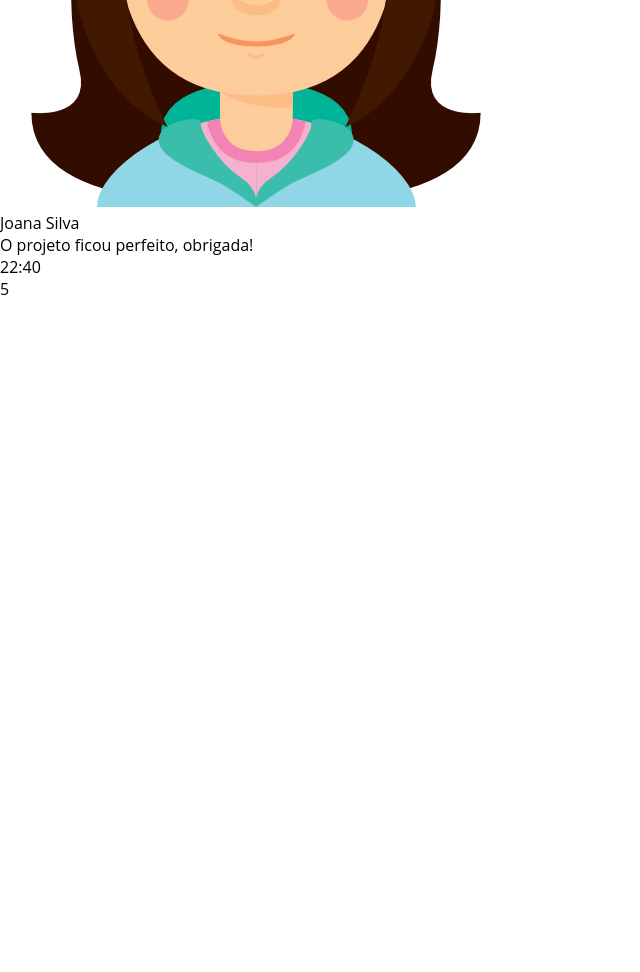
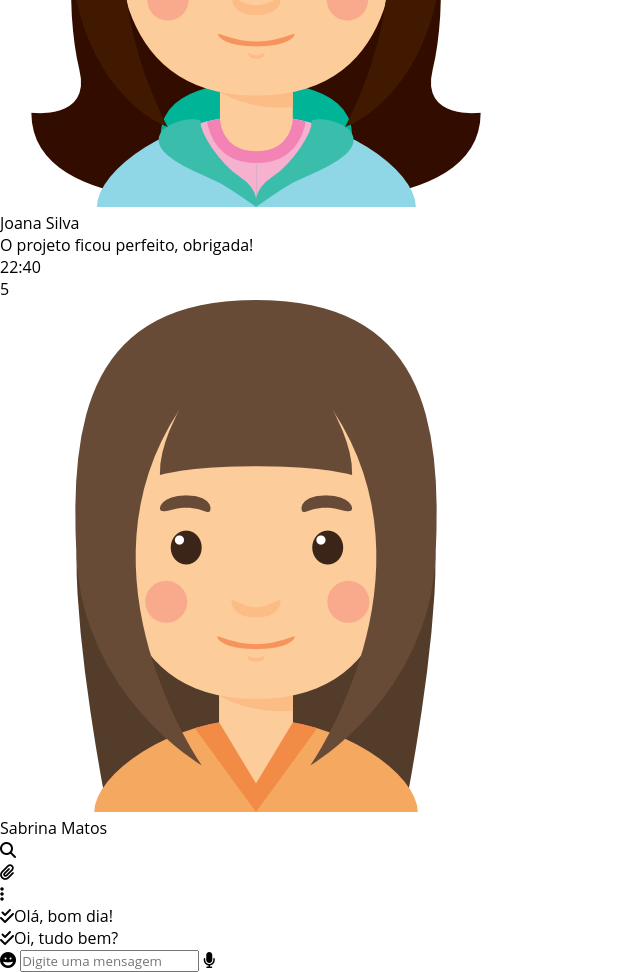
Before and after one commit to n4ju15/whatsapp-web, a plain HTML site: page index.html in a window 1280 px wide. Shown: the part 2121-3093 px from the top of the page, without its empty margins (0-640 px from the left). Before the commit the page ends 2421 px from the top, so only its background shows below. Drawn offline with Linux system fonts and the light colour scheme.

Commit message:
Estrutura HTML finalizada
Setando os estilos universais

```diff
--- a/index.html
+++ b/index.html
@@ -69,7 +69,29 @@
         </aside>
 
         <main class="chat-container">
-
+            <nav class="chat-navbar">
+                <div class="contactinfo-container">
+                    <img class="user-photo" src="./assets/avatar2.png" alt="usuario">
+                    <p class="user-name">Sabrina Matos</p>
+                </div>
+                <ul class="chattools-container">
+                    <li><i class="fas fa-search"></i></li>
+                    <li><i class="fas fa-paperclip"></i></li>
+                    <li><i class="fas fa-ellipsis-v"></i></li>
+                </ul>
+            </nav>
+            <div class="messages-container">
+                <div class="bg-image"></div>
+                <div class="chat-messages">
+                    <p class="guest-message"><i class="fas fa-check-double"></i>Olá, bom dia!</p>
+                    <p class="user-message"><i class="fas fa-check-double"></i>Oi, tudo bem?</p>
+                </div>
+            </div>
+            <div class="sendmessage-container">
+                <i class="fas fa-grin"></i>
+                <input id="chatmessage" type="text" name="message" class="userinput" placeholder="Digite uma mensagem">
+                <i class="fas fa-microphone"></i>
+            </div>
         </main>
     </div>
 </body>
--- a/styles.css
+++ b/styles.css
@@ -6,3 +6,11 @@
     box-sizing: border-box;
     font-family: 'Open Sans', sans-serif;
 }
+
+ul {
+    list-style: none;
+}
+
+.container {
+    height: 100vh;
+}
```
